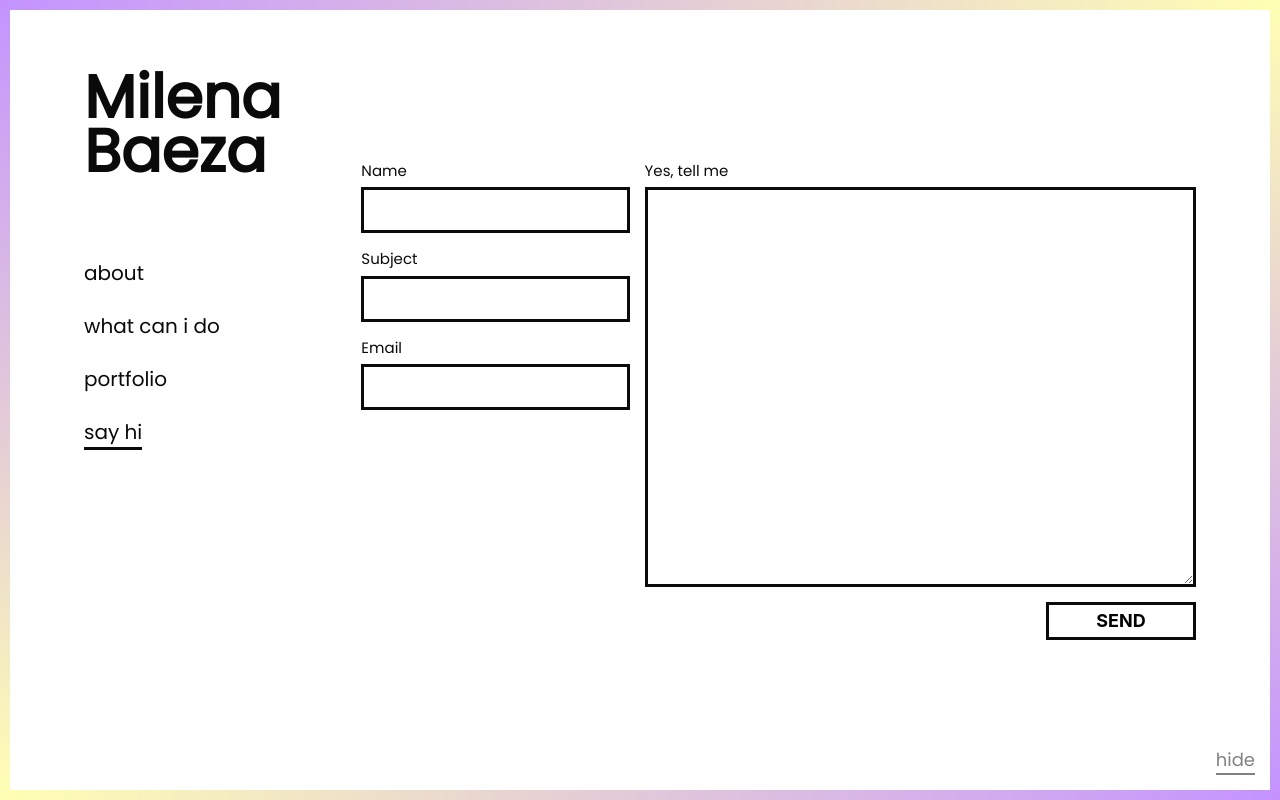
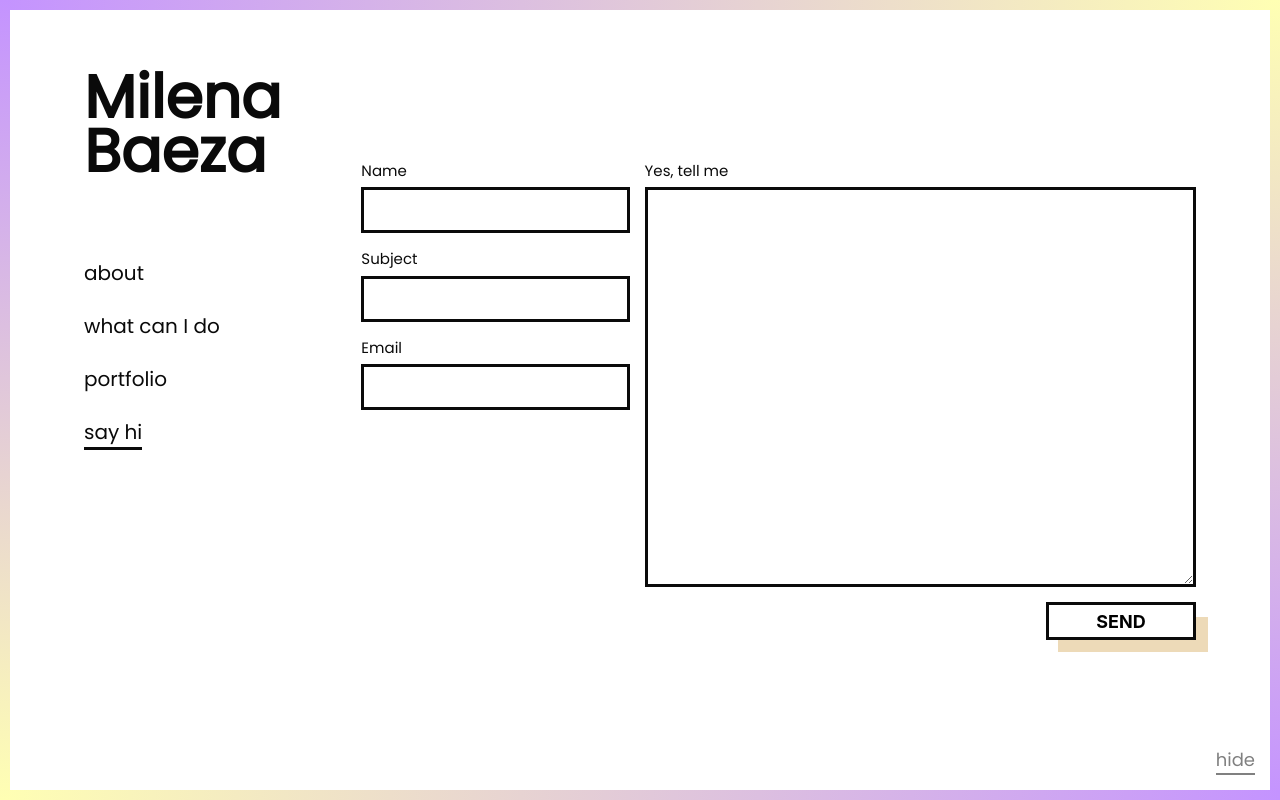
Before and after one commit to milebza/portfolio-website, a Vue app: page /#/say-hi in a window 1280 px wide. Built offline with nearby package versions, Linux system fonts and the light colour scheme.

Commit message:
Style button, minor styling changes

```diff
--- a/src/components/Navigation.vue
+++ b/src/components/Navigation.vue
@@ -6,7 +6,7 @@
           <nav class="c_menu__nav" style="margin-top: 8em">
             <ul>
               <li class="c-menu__item"><router-link @click.native="toggleMenu" class="c-menu__link" active-class="c-menu__link--active" to="/" exact>about</router-link></li>
-              <li class="c-menu__item"><router-link @click.native="toggleMenu" class="c-menu__link" active-class="c-menu__link--active" to="/what-can-i-do">what can i do</router-link></li>
+              <li class="c-menu__item"><router-link @click.native="toggleMenu" class="c-menu__link" active-class="c-menu__link--active" to="/what-can-i-do">what can I do</router-link></li>
               <li class="c-menu__item"><router-link @click.native="toggleMenu" class="c-menu__link" active-class="c-menu__link--active" to="/portfolio">portfolio</router-link></li>
               <li class="c-menu__item"><router-link @click.native="toggleMenu" class="c-menu__link" active-class="c-menu__link--active" to="/say-hi">say hi</router-link></li>
             </ul>
--- a/src/router.js
+++ b/src/router.js
@@ -8,6 +8,9 @@ import Contact from './views/Contact.vue';
 Vue.use(Router);
 
 export default new Router({
+  scrollBehavior (to, from, savedPosition) {
+    return { x: 0, y: 0 }
+  },
   routes: [
     {
       path: '/',
--- a/src/styles/_about.scss
+++ b/src/styles/_about.scss
@@ -43,7 +43,7 @@
     }
   }
   &__link {
-    border-bottom: .2rem solid $black;
+    border-bottom: .3rem solid $black;
     color: $black;
     font-size: 2rem;
     font-weight: bold;
--- a/src/styles/_base.scss
+++ b/src/styles/_base.scss
@@ -12,3 +12,13 @@ body {
   color: $black;
   font-family: 'Poppins', Helvetica, Arial, sans-serif;
 }
+::-webkit-scrollbar {
+    height: 6px;
+    width: 6px;
+    background-color: white;
+}
+::-webkit-scrollbar-thumb {
+    background-color: $grey;
+    border: 1px solid $grey;
+    height: 1px;
+}
--- a/src/styles/_btn-effect.scss
+++ /dev/null
@@ -1,28 +0,0 @@
-// Borrowed from: http://ianlunn.github.io/Hover/
-// Sweep to right
-.hvr-sweep-to-right {
-  display: block;
-  vertical-align: middle;
-  -webkit-transform: perspective(1px) translateZ(0);
-  transform: perspective(1px) translateZ(0);
-  box-shadow: 0 0 1px rgba(0, 0, 0, 0);
-  position: relative;
-}
-.hvr-sweep-to-right:before {
-  content: '';
-  position: absolute;
-  z-index: -1;
-  top: 0;
-  left: 0;
-  right: 0;
-  bottom: 0;
-  background: $light-orange;
-  transform: scaleX(0);
-  transform-origin: 0 50%;
-  transition-property: transform;
-  transition-duration: 0.25s;
-  transition-timing-function: ease-out;
-}
-.hvr-sweep-to-right:hover:before, .hvr-sweep-to-right:focus:before, .hvr-sweep-to-right:active:before {
-  transform: scaleX(1);
-}
--- a/src/styles/_utils.scss
+++ b/src/styles/_utils.scss
@@ -12,14 +12,38 @@
   }
 }
 .u-btn {
-  @extend .hvr-sweep-to-right;
   background-color: white;
   border: .3rem solid $black;
   cursor: pointer;
+  display: block;
   font-size: 1.8rem;
   font-weight: bold;
   padding: .3em;
+  position: relative;
   text-transform: uppercase;
+  vertical-align: middle;
+  transition: background-color .1s ease-in-out;
+  &:before {
+    background-color: $light-orange;
+    bottom: -1.5rem;
+    content: '';
+    display: inline-block;
+    height: 3.5rem;
+    right: -1.5rem;
+    position: absolute;
+    width: 15rem;
+    z-index: -1;
+  }
+  &:hover {
+    background-color: darken($light-orange, 10%);
+  }
+  &:active {
+    background-color: darken($light-orange, 10%);
+    top: 1px;
+    &:before {
+      bottom: -1.4rem;
+    }
+  }
   &:focus {
     outline: none;
   }
--- a/src/styles/style.scss
+++ b/src/styles/style.scss
@@ -3,7 +3,6 @@
 @import '../../node_modules/bulma/sass/elements/container';
 @import '../../node_modules/bulma/sass/grid/columns';
 @import 'base';
-@import 'btn-effect';
 @import 'utils';
 @import 'form';
 @import 'borders';
--- a/src/views/Contact.vue
+++ b/src/views/Contact.vue
@@ -1,6 +1,6 @@
 <template>
   <section class="c-contact u-section">
-    <h2 class="u-section__title u-hide--desktop">Contact</h2>
+    <h2 class="u-section__title u-hide--desktop">Say hi</h2>
     <form class="columns" action="https://formspree.io/miibaeza@gmail.com" method="POST">
       <div class="column">
         <div class="form-group">
```
